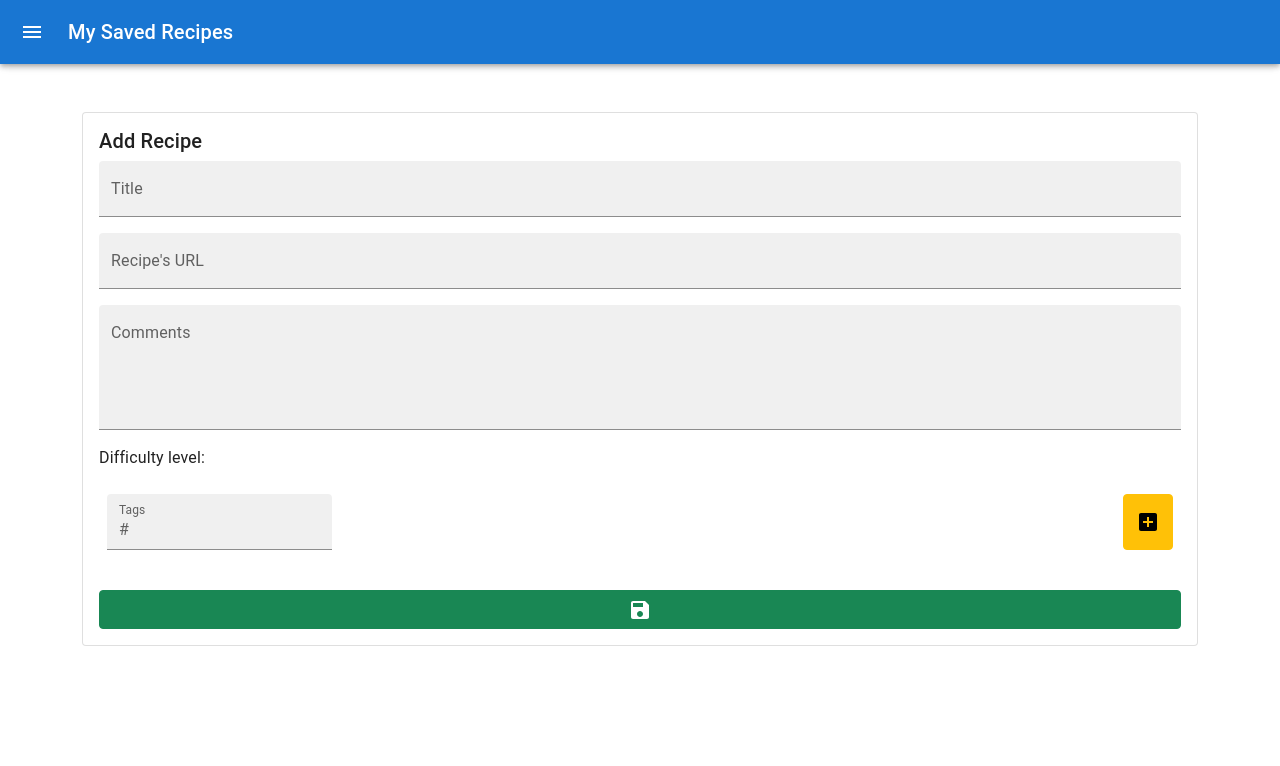
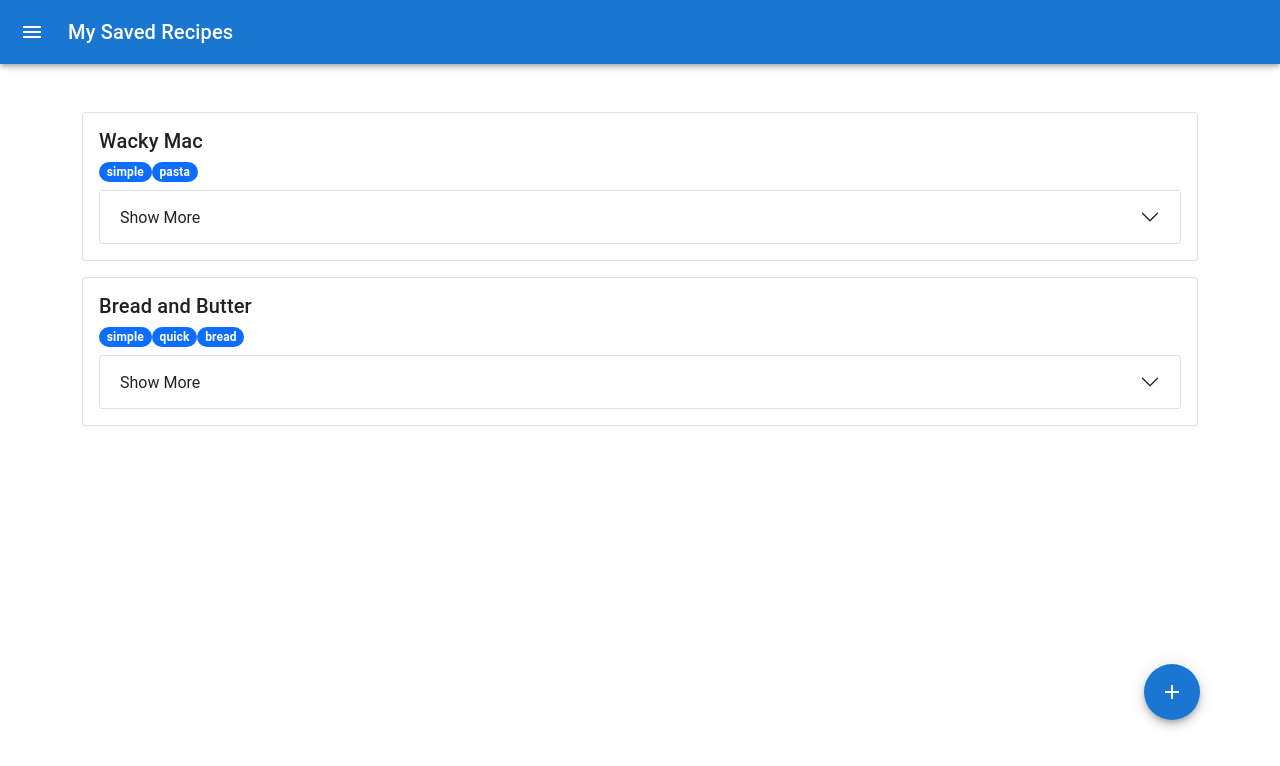
Before and after one commit to zivkaplan/Recipe-app, a React (Create React App) app: page /new in a window 1280 px wide. Shown: the top 766 px of the page. Built offline with nearby package versions, Linux system fonts and the light colour scheme.

Commit message:
removed routes again, improved form

```diff
--- a/src/App.js
+++ b/src/App.js
@@ -5,8 +5,6 @@ import RecipeCardForm from './components/RecipeCardForm';
 import RecipeCardsList from './components/RecipeCardsList';
 import 'bootstrap/dist/css/bootstrap.css';
 import AppDrawer from './components/AppDrawer';
-import { CSSTransition, TransitionGroup } from 'react-transition-group';
-import { Route, Switch } from 'react-router-dom';
 
 class App extends React.Component {
     constructor(props) {
@@ -64,18 +62,17 @@ class App extends React.Component {
     }
 
     openEditRecipe(id) {
-        this.setState({ editMode: id });
+        this.setState({ editMode: id, recipeFormOpen: true });
     }
 
     saveRecipe(newRecipe) {
+        // add new recipe
         if (!newRecipe.id) {
             newRecipe.id = uuidv4();
             this.setState({
                 recipes: [...this.state.recipes, newRecipe],
-                recipeFormOpen: false,
             });
-            return;
-        }
+        } else {
             //update existing recipe
             this.setState({
                 recipes: [
@@ -86,9 +83,11 @@ class App extends React.Component {
                         return oldRecipe;
                     }),
                 ],
-            editMode: null,
             });
         }
+        return this.closeRecipeForm();
+    }
+
     getRecipeIfEditing(id) {
         if (!id) return false;
         return this.state.recipes.find((r) => r.id === id);
@@ -120,7 +119,7 @@ class App extends React.Component {
             }
         };
 
-        const recipesListPage = (routeProps) => (
+        const renderRecipesListPage = (routeProps) => (
             <RecipeCardsList
                 openEditRecipe={this.openEditRecipe}
                 openRecipeForm={this.openRecipeForm}
@@ -133,8 +132,9 @@ class App extends React.Component {
             />
         );
 
-        const recipeFormPage = (routeProps) => (
+        const renderRecipeFormPage = (routeProps) => (
             <RecipeCardForm
+                closeRecipeForm={this.closeRecipeForm}
                 saveRecipe={this.saveRecipe}
                 recipeToEdit={{ ...this.getRecipeIfEditing(editMode) }}
             />
@@ -148,10 +148,10 @@ class App extends React.Component {
                     setFilter={this.setFilter}
                     allTags={allTags}
                 />
-                <Switch>
-                    <Route exact path="/" render={recipesListPage} />
-                    <Route exact path="/new" render={recipeFormPage} />
-                </Switch>
+
+                {recipeFormOpen
+                    ? renderRecipeFormPage()
+                    : renderRecipesListPage()}
             </div>
         );
     }
--- a/src/components/RecipeCardForm.js
+++ b/src/components/RecipeCardForm.js
@@ -9,6 +9,7 @@ import Typography from '@mui/material/Typography';
 import { Icon } from '@iconify/react';
 import chefHat from '@iconify/icons-mdi/chef-hat';
 import Alert from '@mui/material/Alert';
+import ArrowBackIcon from '@mui/icons-material/ArrowBack';
 
 class RecipeCardForm extends React.Component {
     constructor(props) {
@@ -26,6 +27,8 @@ class RecipeCardForm extends React.Component {
         };
         this.handleChange = this.handleChange.bind(this);
         this.handleSubmit = this.handleSubmit.bind(this);
+        this.handleClose = this.handleClose.bind(this);
+        this.handleKeyUp = this.handleKeyUp.bind(this);
         this.addTag = this.addTag.bind(this);
         this.deleteTag = this.deleteTag.bind(this);
     }
@@ -58,6 +61,13 @@ class RecipeCardForm extends React.Component {
             difficultyLevel,
         };
         this.props.saveRecipe(newRecipe);
+    }
+    handleClose() {
+        this.props.closeRecipeForm();
+    }
+
+    handleKeyUp(e) {
+        if (e.keyCode === 13) this.addTag();
     }
 
     addTag(e) {
@@ -99,7 +109,7 @@ class RecipeCardForm extends React.Component {
                     <Card>
                         <Card.Body>
                             <Card.Title>Add Recipe</Card.Title>
-                            <Form onSubmit={this.handleSubmit}>
+                            <Form>
                                 {invalidForm ? (
                                     <Alert severity="warning">
                                         Title field cannot be empty
@@ -171,6 +181,7 @@ class RecipeCardForm extends React.Component {
                                         onChange={this.handleChange}
                                         name="newTag"
                                         value={newTag}
+                                        onKeyUp={this.handleKeyUp}
                                     />
                                     <Button
                                         style={{ margin: '8px' }}
@@ -184,8 +195,20 @@ class RecipeCardForm extends React.Component {
                                     {renderedTags}
                                 </div>
                                 <div className="d-grid gap-2">
-                                    <Button variant="success" type="submit">
+                                    <Button
+                                        variant="success"
+                                        size="large"
+                                        type="button"
+                                        onClick={this.handleSubmit}
+                                    >
                                         <SaveIcon />
+                                    </Button>
+                                    <Button
+                                        variant="danger"
+                                        size="large"
+                                        onClick={this.handleClose}
+                                    >
+                                        <ArrowBackIcon />
                                     </Button>
                                 </div>
                             </Form>
--- a/src/components/RecipeCardsList.js
+++ b/src/components/RecipeCardsList.js
@@ -2,7 +2,6 @@ import React from 'react';
 import RecipeCard from './RecipeCard';
 import Fab from '@mui/material/Fab';
 import AddIcon from '@mui/icons-material/Add';
-import { Link } from 'react-router-dom';
 
 class RecipeCardsList extends React.Component {
     constructor(props) {
@@ -28,7 +27,6 @@ class RecipeCardsList extends React.Component {
         return (
             <div>
                 {savedRecipes}
-                <Link to="/new">
                 <Fab
                     onClick={this.props.openRecipeForm}
                     style={{
@@ -41,7 +39,6 @@ class RecipeCardsList extends React.Component {
                 >
                     <AddIcon />
                 </Fab>
-                </Link>
             </div>
         );
     }
```
Lines whose indentation alone changed are shown as unchanged.
